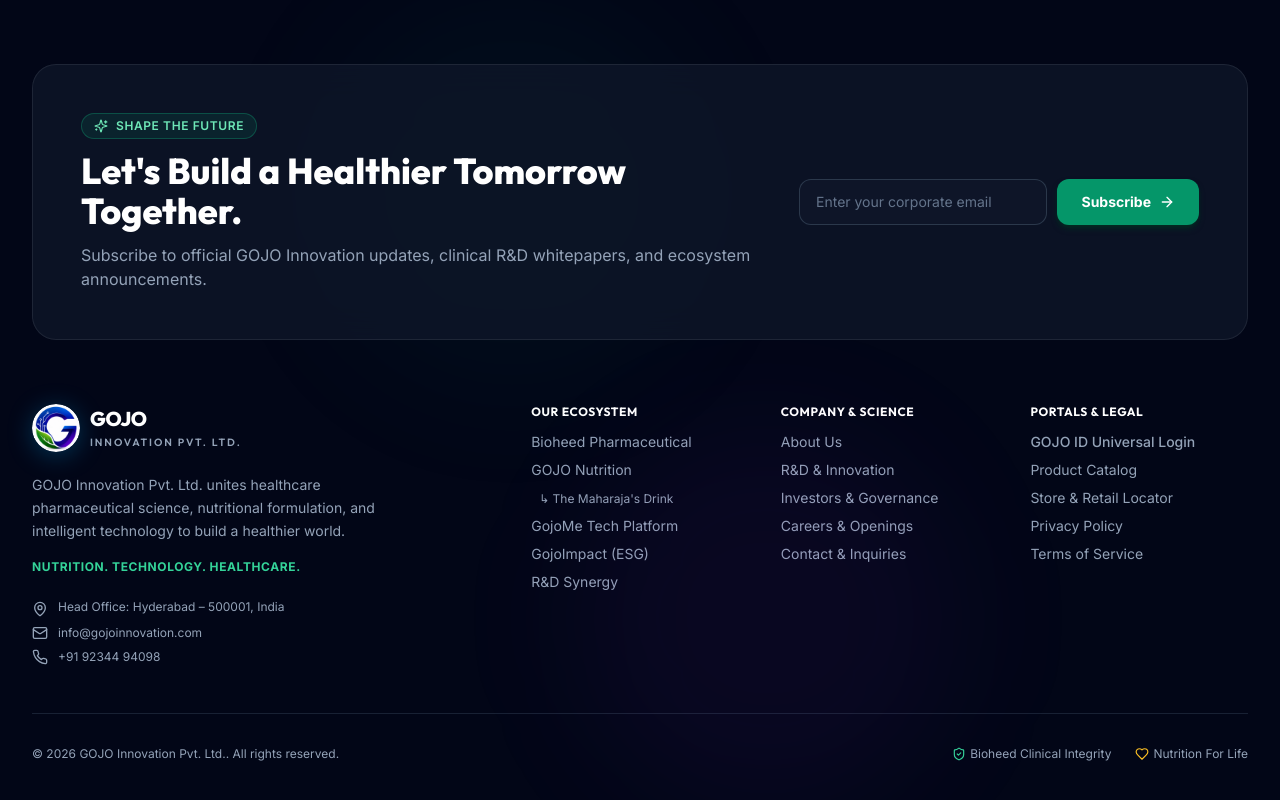
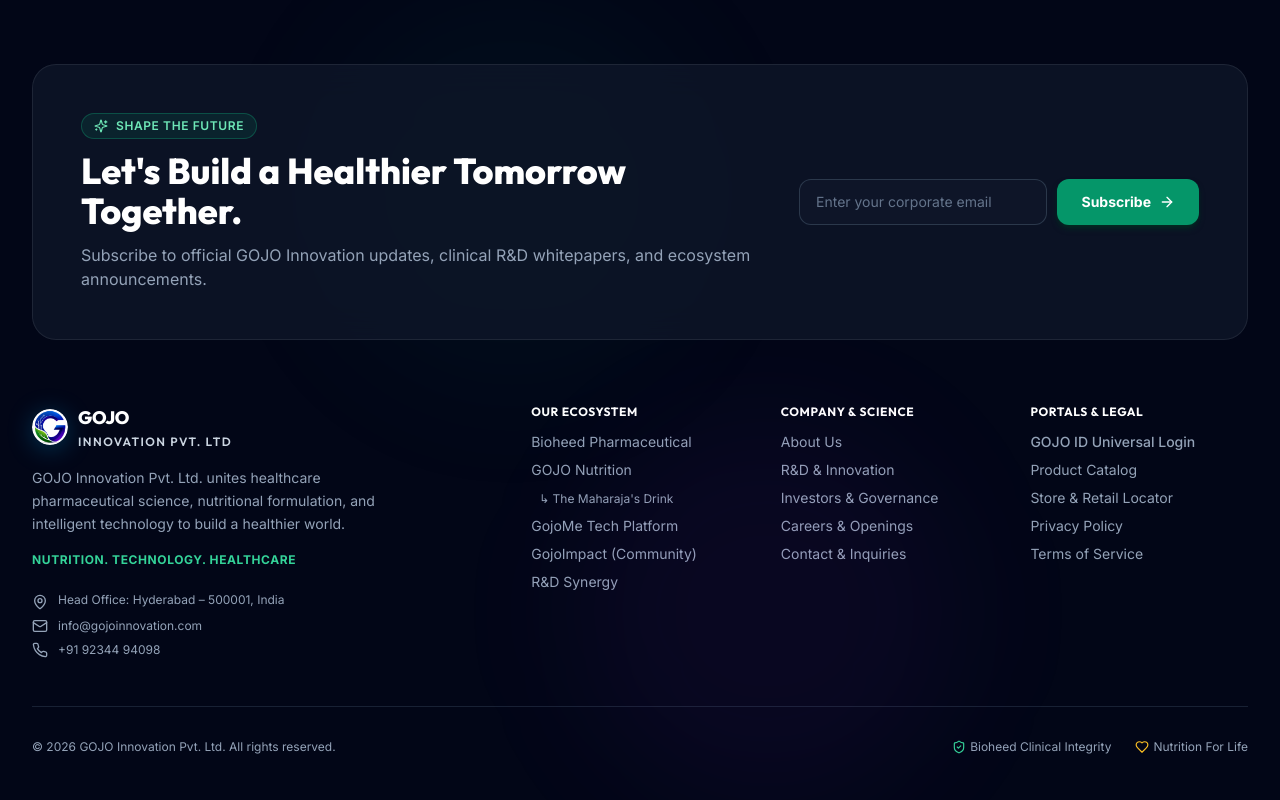
Before and after one commit to Aman-sd-dot/gojo-innovation, a Next.js app: page /blog in a window 1280 px wide. Shown: the part 970-1770 px from the top of the page. Built offline with nearby package versions, Linux system fonts and the light colour scheme; no server answers.

Commit message:
Update footer logo size, nav badges, and hero tagline styling

```diff
--- a/src/app/about/page.tsx
+++ b/src/app/about/page.tsx
@@ -9,7 +9,7 @@
 export const metadata = constructMetadata({
   title: 'About Us | GOJO Innovation Pvt. Ltd.',
   description:
-    'Discover the story, mission, and leadership principles behind GOJO Innovation Pvt. Ltd. Nutrition. Technology. Healthcare.',
+    'Discover the story, mission, and leadership principles behind GOJO Innovation Pvt. Ltd. Nutrition. Technology. Healthcare',
   path: '/about',
 });
 
--- a/src/components/brand/BrandLogo.tsx
+++ b/src/components/brand/BrandLogo.tsx
@@ -27,10 +27,10 @@
 }: BrandLogoProps) {
   // Size presets for icon and typography
   const sizeStyles = {
-    sm: { iconSize: 28, text: 'text-sm', sub: 'text-[8.5px]' },
-    md: { iconSize: 36, text: 'text-lg', sub: 'text-[9.5px]' },
-    lg: { iconSize: 48, text: 'text-xl', sub: 'text-[10.5px]' },
-    xl: { iconSize: 60, text: 'text-2xl', sub: 'text-[12px]' },
+    sm: { iconSize: 28, text: 'text-sm', sub: 'text-[10px]' },
+    md: { iconSize: 36, text: 'text-lg', sub: 'text-xs' },
+    lg: { iconSize: 48, text: 'text-xl', sub: 'text-[13px]' },
+    xl: { iconSize: 60, text: 'text-2xl', sub: 'text-[15px]' },
   };
 
   const currentSize = sizeStyles[size] || sizeStyles.md;
@@ -78,11 +78,11 @@
           </div>
           <span
             className={cn(
-              'font-semibold tracking-[0.18em] uppercase text-slate-500 dark:text-slate-400 font-heading leading-tight mt-0.5 group-hover:text-slate-700 dark:group-hover:text-slate-300 transition-colors',
+              'font-semibold tracking-[0.12em] uppercase text-slate-400 dark:text-slate-300 font-heading leading-tight mt-0.5 group-hover:text-slate-600 dark:group-hover:text-white transition-colors',
               currentSize.sub
             )}
           >
-            Innovation Pvt. Ltd.
+            Innovation Pvt. Ltd
           </span>
         </div>
       )}
--- a/src/components/hero/Hero.tsx
+++ b/src/components/hero/Hero.tsx
@@ -14,7 +14,7 @@
   const [activeFlavour, setActiveFlavour] = useState<'vanilla' | 'chocolate' | 'coffee'>('vanilla');
 
   return (
-    <section className="relative pt-28 pb-16 lg:pt-36 lg:pb-24 overflow-hidden scientific-grid">
+    <section className="relative pt-20 pb-14 lg:pt-24 lg:pb-20 overflow-hidden scientific-grid">
       {/* Background radial ambient lights */}
       <div className="absolute top-1/4 left-1/2 -translate-x-1/2 w-[800px] h-[500px] bg-hero-glow pointer-events-none -z-10" />
       <div className="absolute top-10 left-10 w-96 h-96 bg-emerald-600/10 rounded-full blur-3xl pointer-events-none -z-10" />
@@ -26,8 +26,8 @@
           {/* Left Column: Brand Statement & CTAs */}
           <div className="lg:col-span-6 text-left space-y-6">
             {/* Tagline Badge */}
-            <div className="inline-flex items-center gap-1.5 px-3.5 py-1.5 rounded-full bg-[#469e32] text-white text-xs font-bold tracking-[0.14em] uppercase shadow-md shadow-emerald-950/40">
-              <Sparkles className="w-3.5 h-3.5 fill-white text-white" />
+            <div className="inline-flex items-center gap-1 px-2 py-0.5 rounded-full bg-emerald-500/10 border border-emerald-500/30 text-emerald-400 dark:text-emerald-300 text-[9px] font-bold tracking-[0.02em] uppercase">
+              <Sparkles className="w-2.5 h-2.5 text-emerald-400 shrink-0" />
               <span>Nutrition. Technology. Healthcare</span>
             </div>
 
@@ -35,13 +35,13 @@
             <h1 className="text-3xl sm:text-4xl lg:text-4xl xl:text-5xl 2xl:text-6xl font-extrabold font-heading text-white tracking-tight leading-[1.08]">
               <span className="block text-white whitespace-nowrap">Building Legacy for a</span>
               <span className="block text-white whitespace-nowrap">Smarter Future of</span>
-              <span className="block mt-1 bg-gradient-to-r from-[#6366f1] via-[#507bf8] to-[#38bdf8] bg-clip-text text-transparent">
+              <span className="block mt-1 bg-gradient-to-r from-emerald-400 via-teal-300 to-cyan-400 bg-clip-text text-transparent">
                 Nutrition,
               </span>
-              <span className="block bg-gradient-to-r from-[#38bdf8] via-[#14b8a6] to-[#34d399] bg-clip-text text-transparent">
+              <span className="block bg-gradient-to-r from-emerald-400 via-teal-300 to-cyan-400 bg-clip-text text-transparent">
                 Technology &amp;
               </span>
-              <span className="block bg-gradient-to-r from-[#6366f1] via-[#06b6d4] to-[#4ade80] bg-clip-text text-transparent">
+              <span className="block bg-gradient-to-r from-emerald-400 via-teal-300 to-cyan-400 bg-clip-text text-transparent">
                 Healthcare
               </span>
             </h1>
--- a/src/components/layout/Footer.tsx
+++ b/src/components/layout/Footer.tsx
@@ -96,7 +96,7 @@
         <div className="grid grid-cols-1 md:grid-cols-2 lg:grid-cols-5 gap-10 lg:gap-8 pb-12 border-b border-slate-800/80 text-left">
           {/* Col 1: Brand Info */}
           <div className="lg:col-span-2 space-y-4">
-            <BrandLogo size="lg" />
+            <BrandLogo size="md" />
             <p className="text-sm text-slate-400 leading-relaxed max-w-sm">
               GOJO Innovation Pvt. Ltd. unites healthcare pharmaceutical science, nutritional formulation, and intelligent technology to build a healthier world.
             </p>
@@ -152,7 +152,7 @@
               </li>
               <li>
                 <Link href="/gojo-impact" className="hover:text-emerald-400 transition-colors">
-                  GojoImpact (ESG)
+                  GojoImpact (Community)
                 </Link>
               </li>
               <li>
@@ -235,7 +235,7 @@
         {/* Bottom Bar: Copyright & Compliance */}
         <div className="pt-8 flex flex-col sm:flex-row items-center justify-between gap-4 text-xs text-slate-400">
           <div className="flex items-center gap-1.5">
-            <span>© {new Date().getFullYear()} {COMPANY_DETAILS.name}. All rights reserved.</span>
+            <span>© {new Date().getFullYear()} {COMPANY_DETAILS.name} All rights reserved.</span>
           </div>
 
           <div className="flex items-center gap-6">
--- a/src/components/layout/Navbar.tsx
+++ b/src/components/layout/Navbar.tsx
@@ -63,9 +63,9 @@
     { name: 'Home', href: '/', icon: Home },
     { name: 'About Us', href: '/about', icon: Info },
     { name: 'Bioheed', href: '/bioheed', icon: ShieldCheck, badge: 'Healthcare' },
-    { name: 'Gojo Nutrition', href: '/gojo-nutrition', icon: Zap, badge: 'Beverage' },
+    { name: 'Gojo Nutrition', href: '/gojo-nutrition', icon: Zap, badge: 'Food & Supplement' },
     { name: 'GojoMe', href: '/gojome', icon: Sparkles, badge: 'AI Platform' },
-    { name: 'GojoImpact', href: '/gojo-impact', icon: HeartHandshake, badge: 'Impact' },
+    { name: 'GojoImpact', href: '/gojo-impact', icon: HeartHandshake, badge: 'Community' },
     { name: 'R&D & Innovation', href: '/rd-innovation', icon: FlaskConical },
     { name: 'Investors', href: '/investors', icon: TrendingUp },
     { name: 'Careers', href: '/careers', icon: Briefcase, badge: 'Hiring' },
@@ -94,7 +94,7 @@
           name: 'GOJO Nutrition',
           href: '/gojo-nutrition',
           icon: Zap,
-          badge: 'Drink',
+          badge: 'Food & Supplement',
           badgeColor: 'bg-amber-500/20 text-amber-300 border-amber-500/30',
           subtitle: "The Maharaja's Drink",
         },
@@ -110,7 +110,7 @@
           name: 'GojoImpact',
           href: '/gojo-impact',
           icon: HeartHandshake,
-          badge: 'ESG & Health',
+          badge: 'Community',
           badgeColor: 'bg-emerald-500/20 text-emerald-300 border-emerald-500/30',
           subtitle: 'Community Health, Sustainability & ESG',
         },
--- a/src/data/mockData.ts
+++ b/src/data/mockData.ts
@@ -12,7 +12,7 @@
 export const COMPANY_DETAILS = {
   name: 'GOJO Innovation Pvt. Ltd.',
   shortName: 'GOJO Innovation',
-  tagline: 'Nutrition. Technology. Healthcare.',
+  tagline: 'Nutrition. Technology. Healthcare',
   logo: '/images/logo.png',
   heroHeading: 'Building Legacy for a Smarter Future of Nutrition, Technology & Healthcare',
   heroSubheading:
```
